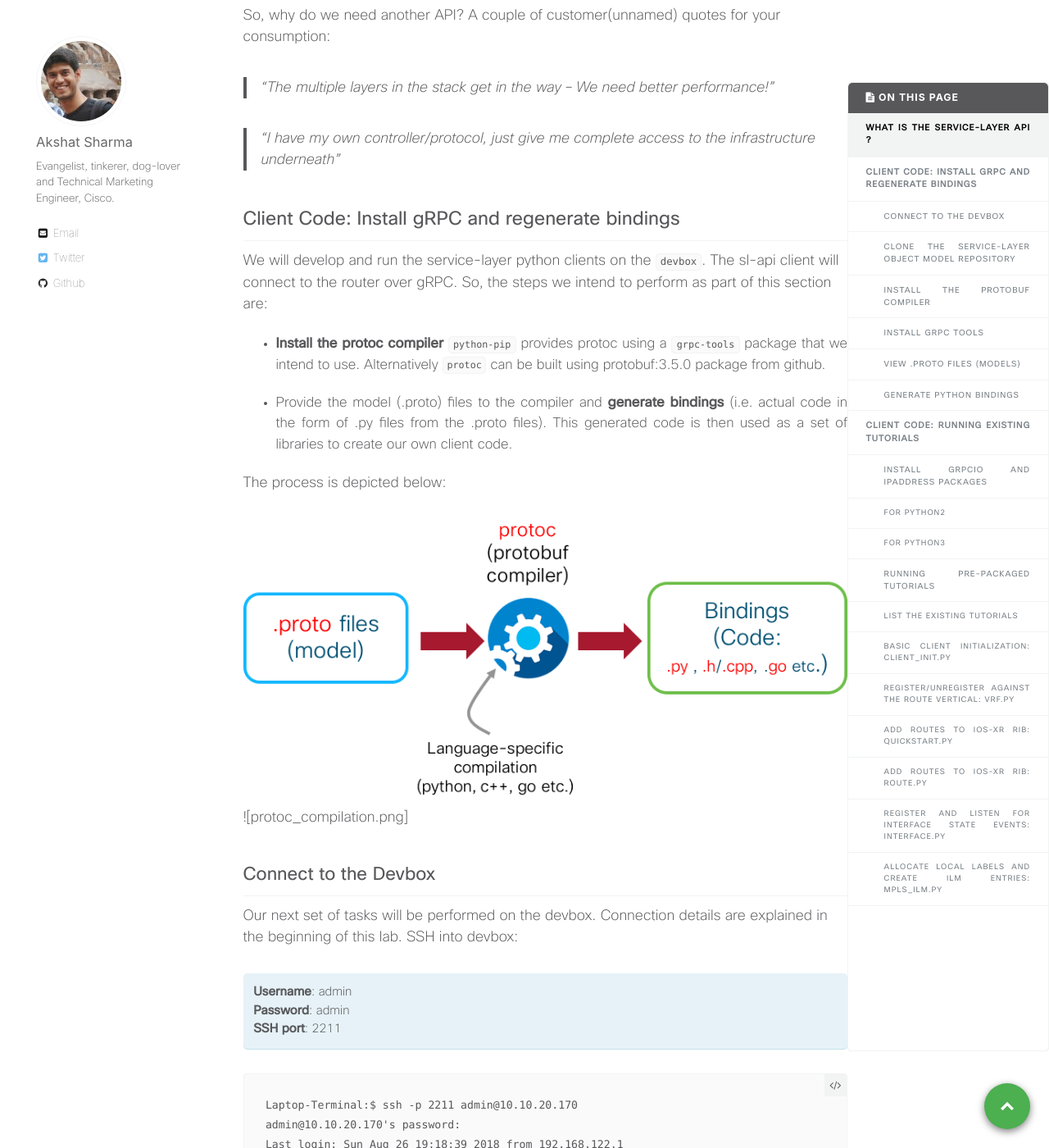
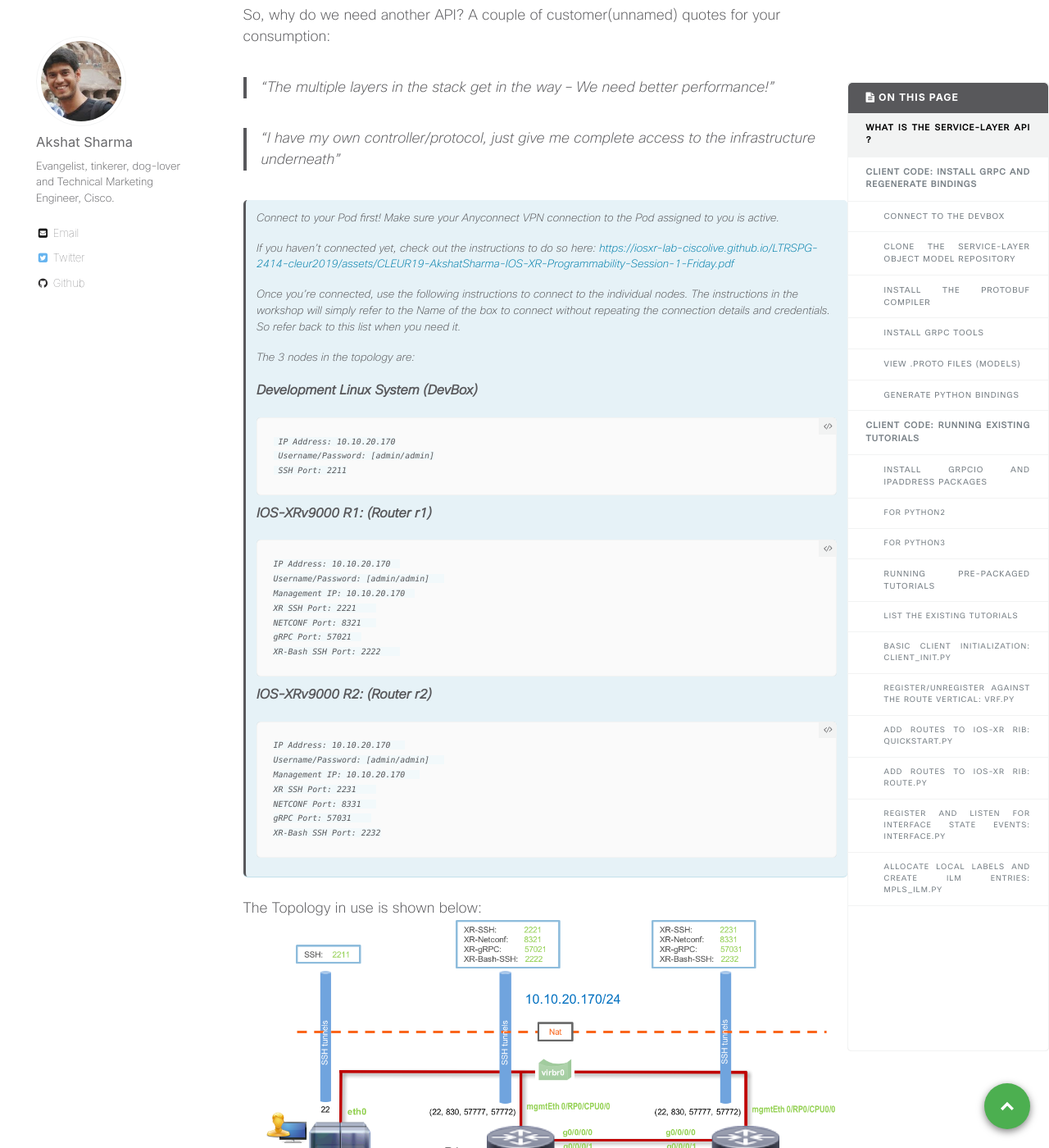
Before and after one commit to nanog75/hackathon, a Jekyll site: the page built from _wkinstructions/2019-02-01-step-6-quick-look-at-ios-xr-service-layer-api.md, in a window 1280 px wide and 1400 px high, scrolled down 2167 px. Shown: the whole window at 82% size. Built offline with Jekyll 4.4.1, drawn with Linux system fonts in a browser that asks for light colours; comment, search, counter and statistics services are not loaded.

Commit message:
Update 2019-02-01-step-6-quick-look-at-ios-xr-service-layer-api.md

```diff
--- a/_wkinstructions/2019-02-01-step-6-quick-look-at-ios-xr-service-layer-api.md
+++ b/_wkinstructions/2019-02-01-step-6-quick-look-at-ios-xr-service-layer-api.md
@@ -62,6 +62,52 @@ So, why do we need another API? A couple of customer(unnamed) quotes for your co
 
 >“I have my own controller/protocol, just give me complete access to the infrastructure underneath”
 
+
+>Connect to your Pod first! Make sure your Anyconnect VPN connection to the Pod assigned to you is active.
+>
+> If you haven't connected yet, check out the instructions to do so here:
+><https://iosxr-lab-ciscolive.github.io/LTRSPG-2414-cleur2019/assets/CLEUR19-AkshatSharma-IOS-XR-Programmability-Session-1-Friday.pdf>
+>
+>
+> Once you're connected, use the following instructions to connect to the individual nodes.
+> The instructions in the workshop will simply refer to the Name of the box to connect without
+> repeating the connection details and credentials. So refer back to this list when you need it.
+>
+>
+> The 3 nodes in the topology are:
+>
+><p style="font-size: 16px;"><b>Development Linux System (DevBox)</b></p>
+>      IP Address: 10.10.20.170
+>      Username/Password: [admin/admin]
+>      SSH Port: 2211
+>
+>
+><p style="font-size: 16px;"><b>IOS-XRv9000 R1: (Router r1)</b></p>
+>
+>     IP Address: 10.10.20.170
+>     Username/Password: [admin/admin]
+>     Management IP: 10.10.20.170
+>     XR SSH Port: 2221
+>     NETCONF Port: 8321
+>     gRPC Port: 57021
+>     XR-Bash SSH Port: 2222
+>
+>
+><p style="font-size: 16px;"><b>IOS-XRv9000 R2:  (Router r2)</b></p>
+>
+>     IP Address: 10.10.20.170
+>     Username/Password: [admin/admin]
+>     Management IP: 10.10.20.170
+>     XR SSH Port: 2231
+>     NETCONF Port: 8331
+>     gRPC Port: 57031
+>     XR-Bash SSH Port: 2232
+{: .notice--info}
+
+
+
+The Topology in use is shown below:
+![topology_devnet.png]({{site.baseurl}}/images/topology_devnet.png)
 
 
 
```
